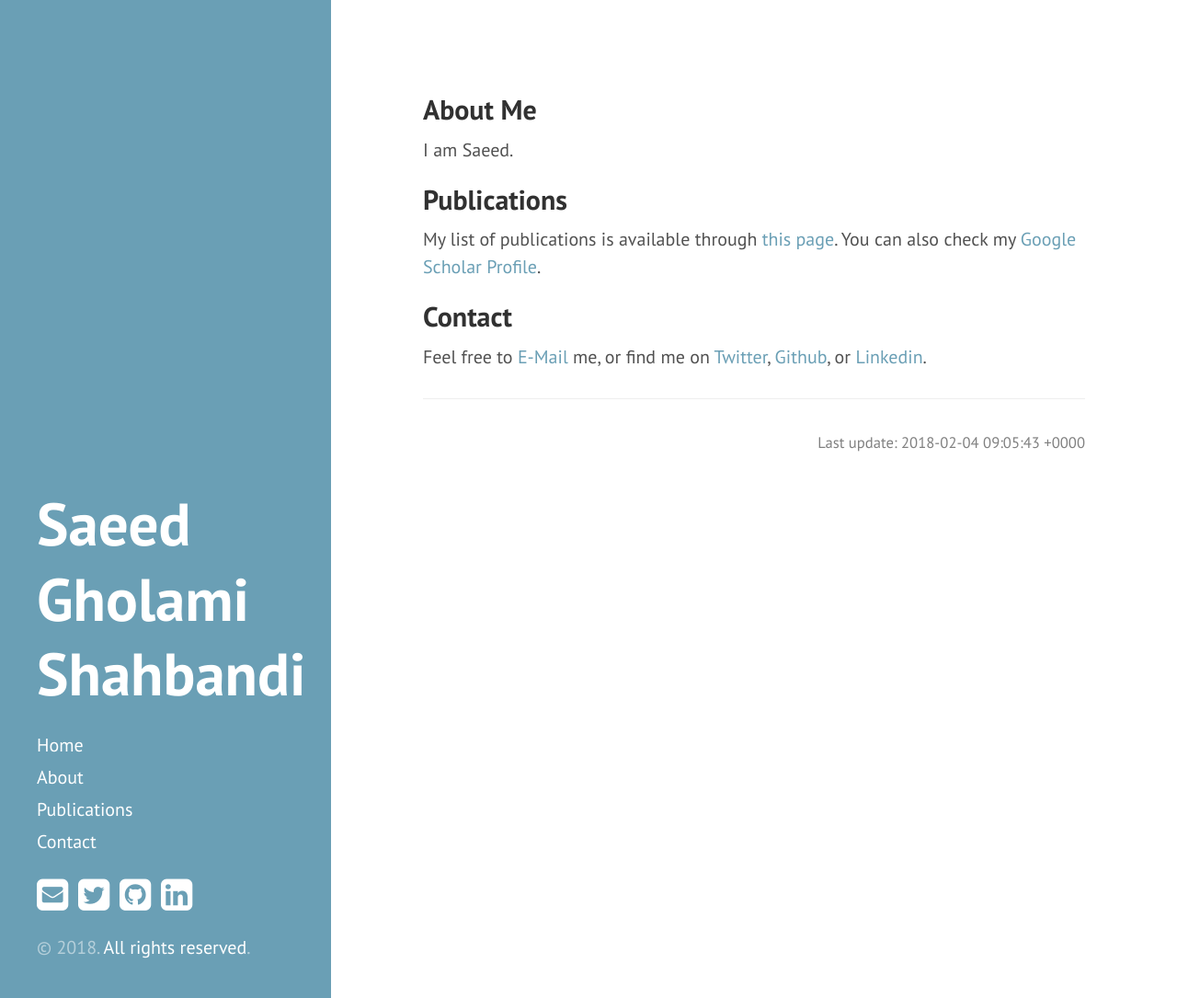
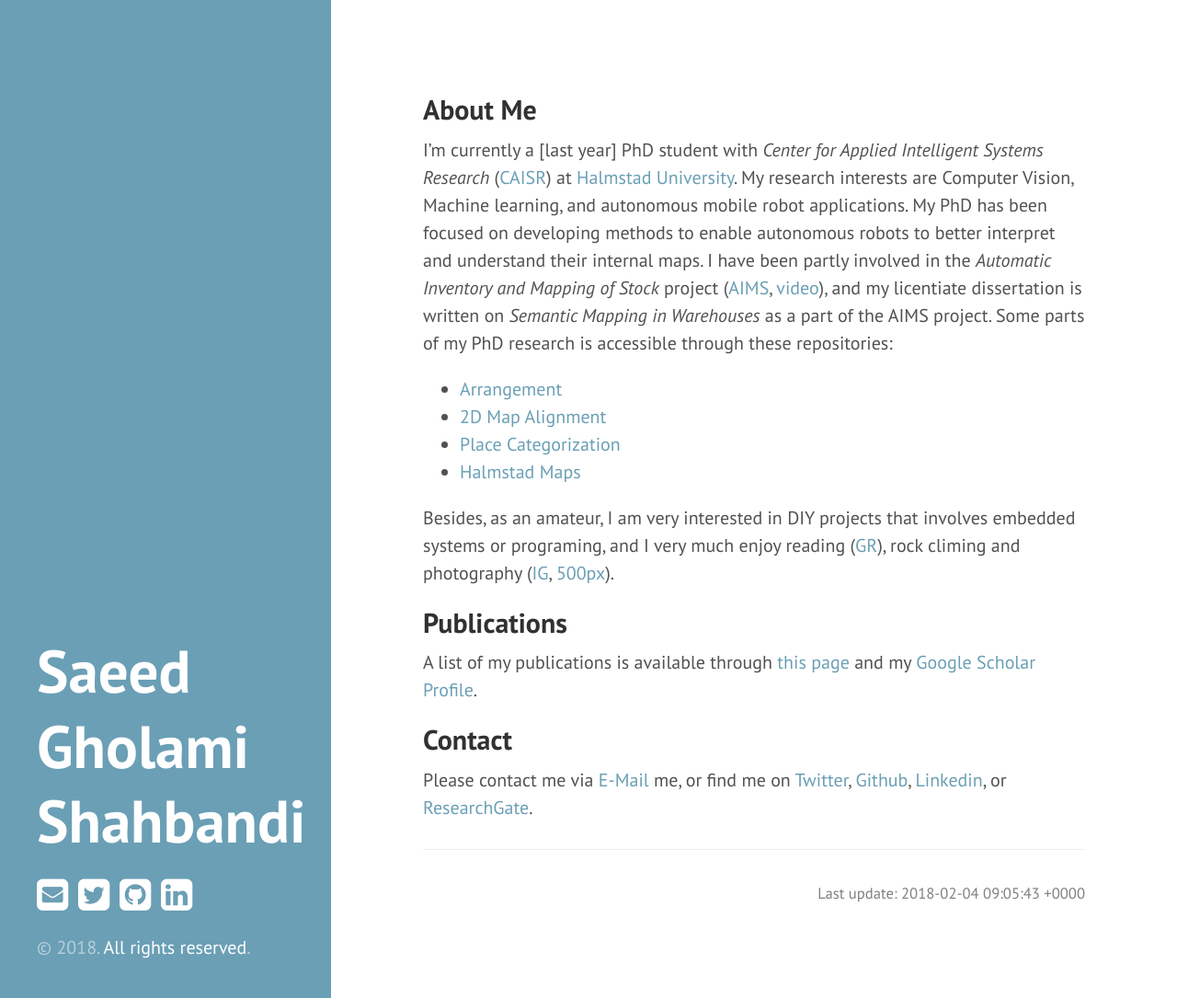
Before and after one commit to saeedghsh/saeedghsh.github.io, a Jekyll site: the page built from index.html, in a window 1280 px wide and 1085 px high. Shown: the whole window at 92% size. Built offline with Jekyll 4.4.1, drawn with Linux system fonts in a browser that asks for light colours; nearby versions of some CDN libraries; the list of posts is cut into pages by our own code.

Commit message:
first round of updates

```diff
--- a/_includes/section-about.md
+++ b/_includes/section-about.md
@@ -1 +1,15 @@
-I am Saeed.
+I'm currently a [last year] PhD student with *Center for Applied Intelligent Systems Research* ([CAISR](http://hh.se/english/schoolofinformationtechnology/research/caisrcenterforappliedintelligentsystemsresearch.11375.html)) at [Halmstad University](http://hh.se/english.5_en.html).
+My research interests are Computer Vision, Machine learning, and autonomous mobile robot applications.
+My PhD has been focused on developing methods to enable autonomous robots to better interpret and understand their internal maps.
+I have been partly involved in the *Automatic Inventory and Mapping of Stock* project ([AIMS](http://islab.hh.se/mediawiki/index.php/AIMS), [video](https://www.youtube.com/watch?v=PLs8WH3dbGM)), and my licentiate dissertation is written on *Semantic Mapping in Warehouses* as a part of the AIMS project.
+Some parts of my PhD research is accessible through these repositories:
+
+* [Arrangement](https://github.com/saeedghsh/arrangement)
+* [2D Map Alignment](https://github.com/saeedghsh/Map-Alignment-2D)
+* [Place Categorization](https://github.com/saeedghsh/Place-Categorization-2D)
+* [Halmstad Maps](https://github.com/saeedghsh/Halmstad-Robot-Maps)
+
+Besides, as an amateur,
+I am very interested in DIY projects that involves embedded systems or programing,
+and
+I very much enjoy reading ([GR](https://www.goodreads.com/user/show/18867219-saeed)), rock climing and photography ([IG](https://www.instagram.com/saeedghsh/), [500px](https://500px.com/saeedghsh)).
--- a/_includes/section-contact.md
+++ b/_includes/section-contact.md
@@ -1,4 +1,4 @@
-Feel free to [E-Mail](http://www.google.com/recaptcha/mailhide/d?k=01tE3fdtc5PWagBP5AN3hInQ==&c=1YjiecfUTeq36sfpBz22wA==) me, or find me on [Twitter](https://twitter.com/saeedghsh), [Github](https://github.com/saeedghsh), or [Linkedin](https://www.linkedin.com/in/saeedghsh).
+Please contact me via [E-Mail](http://www.google.com/recaptcha/mailhide/d?k=01tE3fdtc5PWagBP5AN3hInQ==&c=1YjiecfUTeq36sfpBz22wA==) me, or find me on [Twitter](https://twitter.com/saeedghsh), [Github](https://github.com/saeedghsh), [Linkedin](https://www.linkedin.com/in/saeedghsh), or [ResearchGate](https://www.researchgate.net/profile/Saeed_Gholami_Shahbandi).
 
 <script type="application/ld+json">
 { "@context" : "http://schema.org",
--- a/_includes/section-publications.md
+++ b/_includes/section-publications.md
@@ -1,2 +1 @@
-My list of publications is available through [this page](/publications/).
-You can also check my [Google Scholar Profile](https://scholar.google.com/citations?hl=en&user=5j4Fp9IAAAAJ).
+A list of my publications is available through [this page](/publications/) and my [Google Scholar Profile](https://scholar.google.com/citations?hl=en&user=5j4Fp9IAAAAJ).
--- a/_includes/sidebar.html
+++ b/_includes/sidebar.html
@@ -9,40 +9,30 @@
       <p class="lead">{{ site.description }}</p>
     </div>
 
-    <nav class="sidebar-nav">
-      <a class="sidebar-nav-item{% if page.url == site.baseurl %} active{% endif %}" href="{{ site.baseurl }}">Home</a>
+    <!-- <nav class="sidebar-nav"> -->
+    <!--   <a class="sidebar-nav-item{% if page.url == site.baseurl %} active{% endif %}" href="{{ site.baseurl }}">Home</a> -->
 
-      {% comment %}
-      The code below dynamically generates a sidebar nav of pages with
-      `layout: page` in the front-matter. See readme for usage.
-      {% endcomment %}
+    <!--   {% comment %} -->
+    <!--   The code below dynamically generates a sidebar nav of pages with -->
+    <!--   `layout: page` in the front-matter. See readme for usage. -->
+    <!--   {% endcomment %} -->
 
-      {% comment %}
-      For now I go for a single page layout until I find a better layout for the front page
-      {% assign pages_list = site.pages %}
-      {% for node in pages_list %}
-      {% if node.title != null %}
-      {% if node.layout == "page" %}
-      <a class="sidebar-nav-item{% if page.url == node.url %} active{% endif %}" href="{{ node.url }}">{{ node.title }}</a>
-      {% endif %}
-      {% endif %}
-      {% endfor %}
-      {% endcomment %}
-
-      <a class="sidebar-nav-item" href="{{ site.baseurl }}#about">About</a>
-      <a class="sidebar-nav-item" href="{{ site.baseurl }}#publications">Publications</a>
-      <a class="sidebar-nav-item" href="{{ site.baseurl }}#contact">Contact</a>
-      <!-- <a class="sidebar-nav-item" href="{{ site.baseurl }}#projects">Projects &amp; Software</a> -->
-      <!-- <a class="sidebar-nav-item" href="{{ site.baseurl }}#videos">Videos</a> -->
-      <!-- <a class="sidebar-nav-item" href="https://mani.wordpress.com">Blog</a> -->
-      <!-- <a class="sidebar-nav-item" href="{{ site.baseurl }}#other">Misc</a> -->
-    </nav>
+    <!--   <a class="sidebar-nav-item" href="{{ site.baseurl }}#about">About</a> -->
+    <!--   <a class="sidebar-nav-item" href="{{ site.baseurl }}#publications">Publications</a> -->
+    <!--   <a class="sidebar-nav-item" href="{{ site.baseurl }}#contact">Contact</a> -->
+    <!--   <\!-- <a class="sidebar-nav-item" href="{{ site.baseurl }}#projects">Projects &amp; Software</a> -\-> -->
+    <!--   <\!-- <a class="sidebar-nav-item" href="{{ site.baseurl }}#videos">Videos</a> -\-> -->
+    <!--   <\!-- <a class="sidebar-nav-item" href="https://mani.wordpress.com">Blog</a> -\-> -->
+    <!--   <\!-- <a class="sidebar-nav-item" href="{{ site.baseurl }}#other">Misc</a> -\-> -->
+    <!-- </nav> -->
 
     <p>
       <a href="http://www.google.com/recaptcha/mailhide/d?k=01tE3fdtc5PWagBP5AN3hInQ==&c=1YjiecfUTeq36sfpBz22wA==" title="E-Mail"><i class="fa fa-envelope-square fa-2x"></i></a>&nbsp;
       <a href="https://twitter.com/saeedghsh" title="@saeedghsh on Twitter"><i class="fa fa-twitter-square fa-2x"></i></a>&nbsp;
       <a href="https://github.com/saeedghsh" title="@saeedghsh on Github"><i class="fa fa-github-square fa-2x"></i></a>&nbsp;
       <a href="https://www.linkedin.com/in/saeedghsh" title="Saeed on LinkedIn"><i class="fa fa-linkedin-square fa-2x"></i></a>&nbsp;
+      <!-- <a href="https://www.goodreads.com/user/show/18867219-saeed" title="Saeed on goodreads"><i class="fa fa-goodreads-square fa-2x"></i></a>&nbsp; -->
+      <!-- <a href="https://500px.com/saeedghsh" title="@saeedghsh on 500px"><i class="fa fa-500px-square fa-2x"></i></a>&nbsp; -->
     </p>
 
     <p>&copy; {{ site.time | date: '%Y' }}. <a href="{{ site.baseurl}}license/">All rights reserved</a>.</p>
```
Also changed, not shown: publications.bib (+73 -55 lines).
